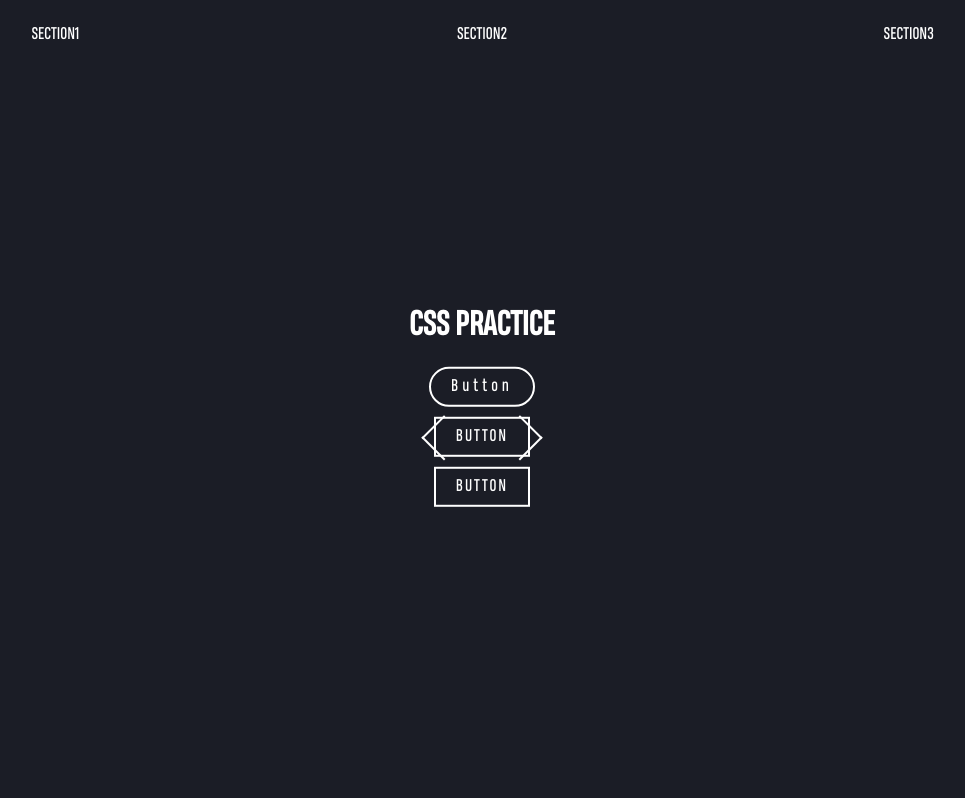
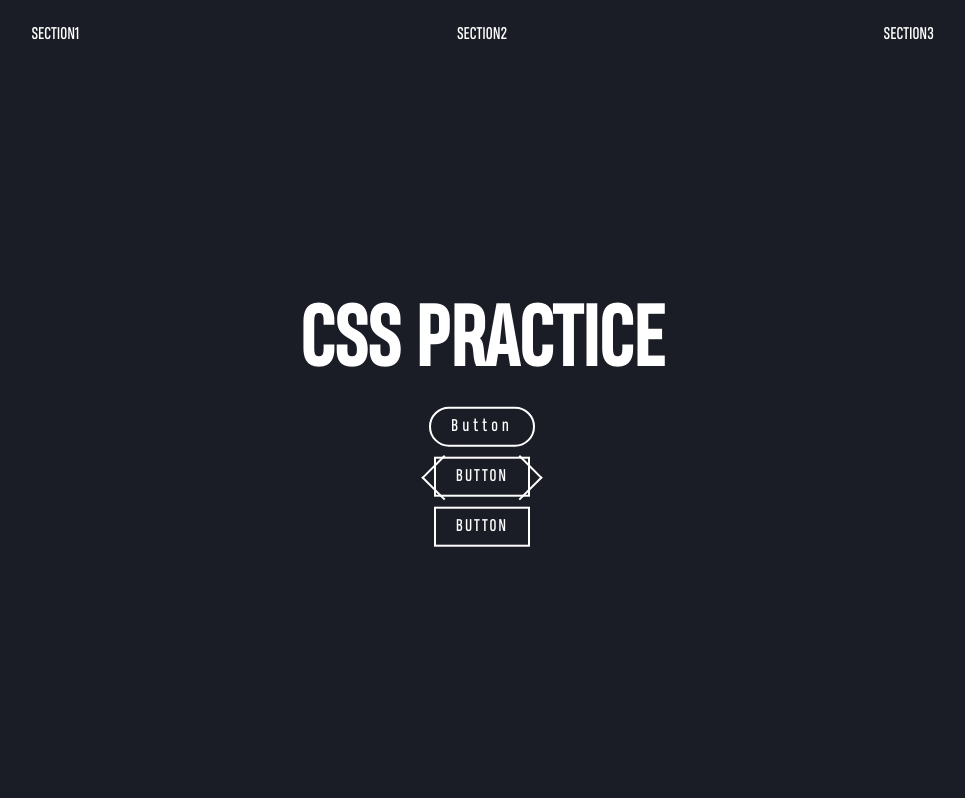
Before and after one commit to Tomoki-K/study_css, a plain HTML site: page index.html in a window 1280 px wide. Shown: the top 798 px of the page, without its empty margins (158-1123 px from the left). Drawn offline with Linux system fonts and the light colour scheme.

Commit message:
slidein text effect

```diff
--- a/assets/styles/styles.scss
+++ b/assets/styles/styles.scss
@@ -32,6 +32,8 @@ div.section {
 
     vertical-align: middle;
     text-transform: uppercase;
+
+    font-size: 5em;
   }
   &#sec1 {
     background-color: $dark-gray;
@@ -450,6 +452,31 @@ a#squareBtn {
   }
 }
 
+h1#fillInText {
+  position: relative;
+
+  white-space: nowrap;
+  &::before {
+    position: absolute;
+    top: 0;
+    left: 0;
+
+    overflow: hidden;
+
+    width: 0%;
+
+    content: attr(data-text);
+    transition: 0.3s;
+
+    color: $beige;
+  }
+  &:hover {
+    &::before {
+      width: 100%;
+    }
+  }
+}
+
 @media screen and (max-width: 520px) {
   ul#tabs {
     display: none;
--- a/index.html
+++ b/index.html
@@ -22,7 +22,7 @@
 
     <div class="section" id="sec1">
       <div id='centerWrapper'>
-        <h1>CSS PRACTICE</h1>
+        <h1 data-text='CSS PRACTICE' id='fillInText'>CSS PRACTICE</h1>
         <a href="#" id='slideBtn'>
           <span data-text='Button'>Button</span>
         </a>
```
Also changed, not shown: assets/styles/styles.css.
